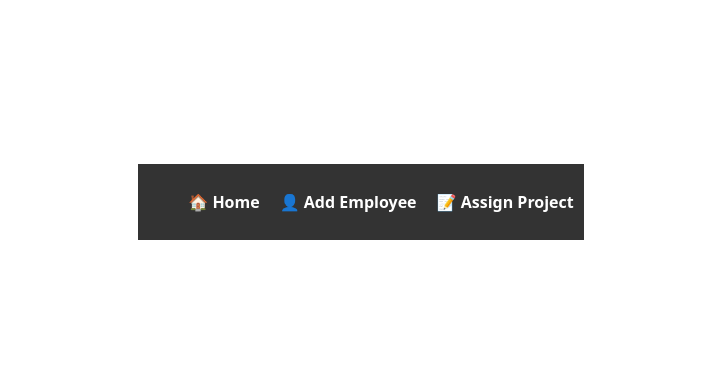
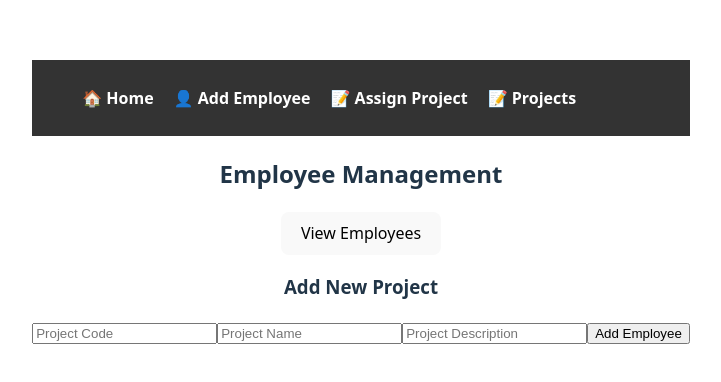
Before and after one commit to RichLarIva/fullstack-lab2, a React (Vite) app in the folder client/: page /projects in a window 1280 px wide. Shown: the part 198-580 px from the top of the page, without its empty margins (279-1000 px from the left). Built offline with nearby package versions, Linux system fonts and the light colour scheme.

Commit message:
finished Page and table item for projectAssignment

```diff
--- a/client/src/App.tsx
+++ b/client/src/App.tsx
@@ -4,6 +4,7 @@ import './App.css';
 import MainPage from './pages/MainPage';
 import AssignmentForm from './components/AssignmentForm';
 import Navbar from './components/Navbar';
+import ProjectPage from './pages/ProjectPage';
 
 const App = () => {
   return (
@@ -14,7 +15,8 @@ const App = () => {
       <Route path="/" element={<MainPage />} />
       <Route path="/employee" element={<EmployeePage />} />
       <Route path="/assign" element={<AssignmentForm />} />
-
+      <Route path="*" element={<h1>404 Not Found</h1>} />
+      <Route path="/projects" element={<ProjectPage/>} />
     </Routes>
     </>
   );
--- a/client/src/components/Navbar.tsx
+++ b/client/src/components/Navbar.tsx
@@ -29,6 +29,14 @@ const Navbar = () => {
             📝 Assign Project
           </NavLink>
         </li>
+        <li>
+          <NavLink
+            to="/projects"
+            className={({ isActive }) => (isActive ? 'active-link' : undefined)}
+          >
+            📝 Projects
+          </NavLink>
+        </li>
       </ul>
     </nav>
   );
--- /dev/null
+++ b/client/src/pages/ProjectPage.tsx
@@ -0,0 +1,26 @@
+import '../App.css'
+import ProjectForm from "../components/ProjectForm";
+import EmployeeList from "../components/EmployeeList";
+import { useState } from "react";
+
+const ProjectPage = () =>
+{
+    const [showForm, setShowForm] = useState(true);
+
+    const toggleView = () =>
+    {
+        setShowForm((prev) => !prev);
+    }
+
+  return (
+    <>
+        <h2>Employee Management</h2>
+      <button onClick={toggleView}>
+        {showForm ? "View Employees" : "Add New Employee"}
+      </button>
+      {showForm ? <ProjectForm /> : <EmployeeList />}
+    </>
+  )
+}
+
+export default ProjectPage;
```
Also changed, not shown: client/src/components/ProjectAssignmentItem.tsx (added, +22 -0 lines), client/src/components/ProjectAssigmentList.tsx (added).
